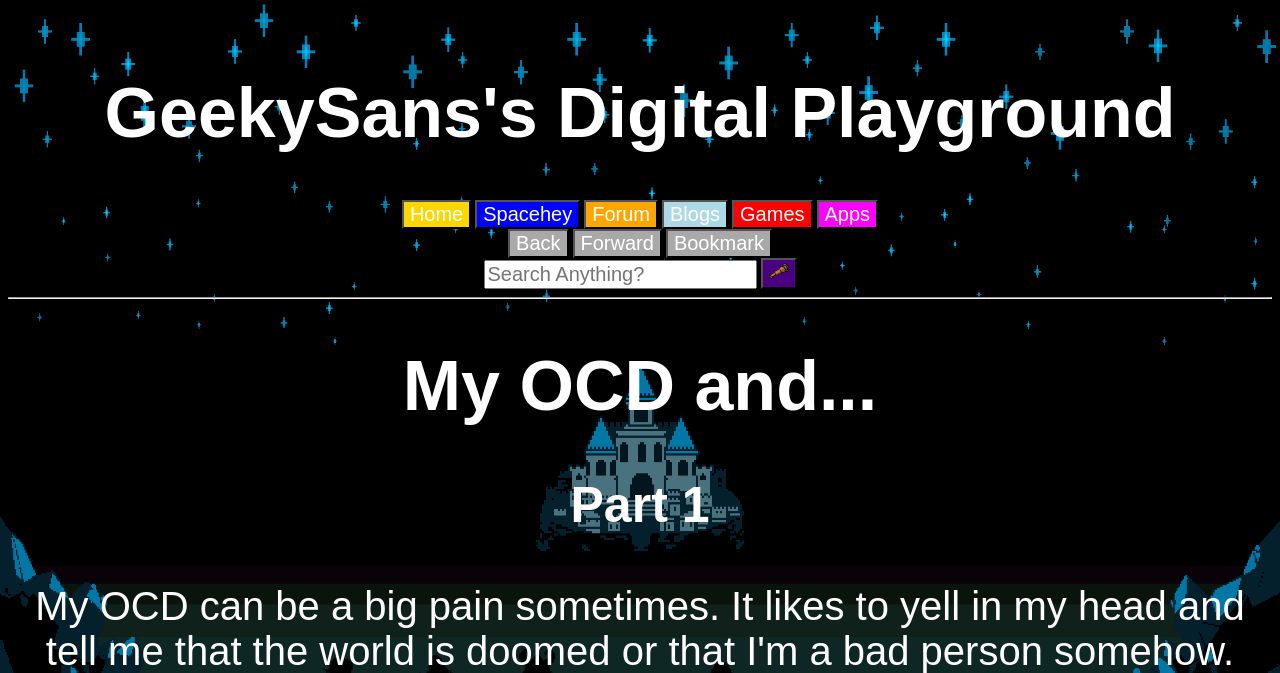
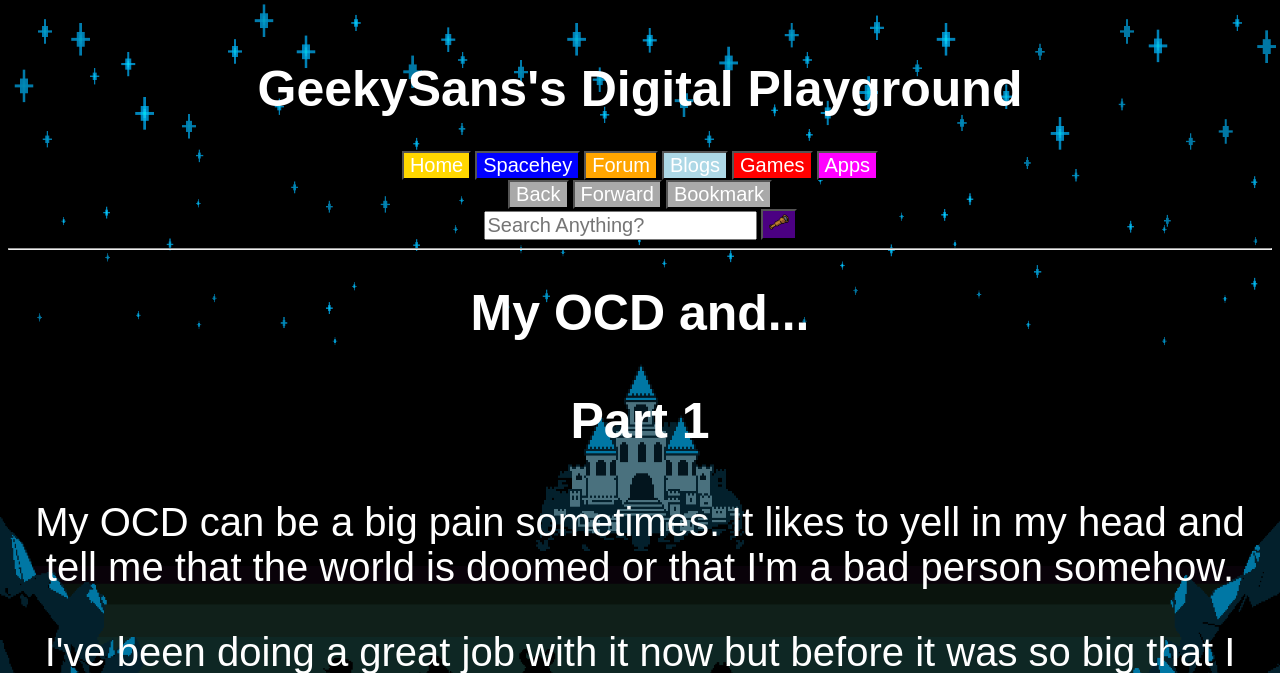
Before and after one commit to GeekySans/GeekySans.github.io, a PHP site: page /OCD.html in a window 1280 px wide. Shown: the top 673 px of the page. Run offline with PHP 8.4, Linux system fonts and the light colour scheme.

Commit message:
Update styles.css

```diff
--- a/styles.css
+++ b/styles.css
@@ -42,7 +42,7 @@ a {
   color: blue
 }
 h1 {
-font-size: 70px;
+font-size: 50px;
 }
 h2 {
 font-size: 60px;
```
